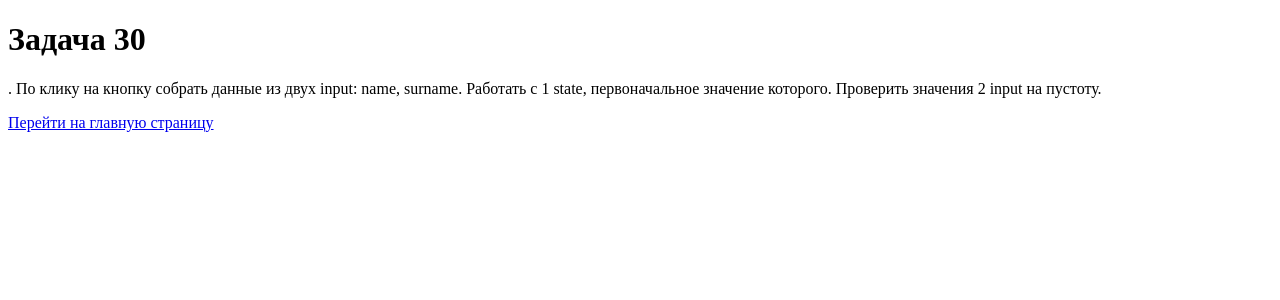
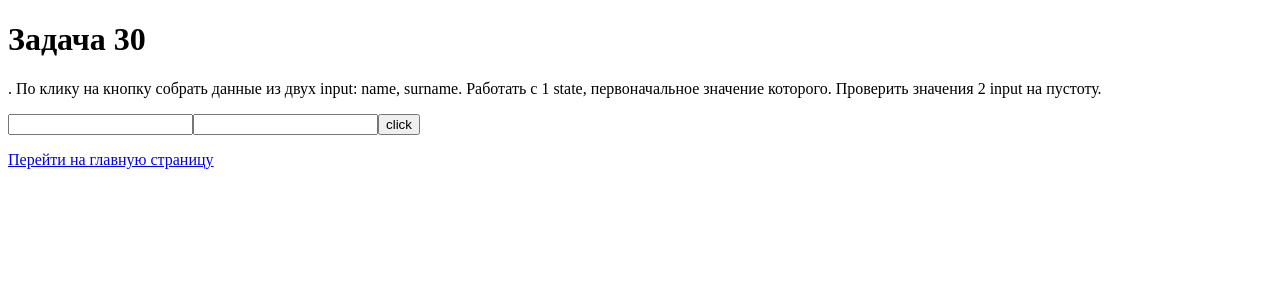
Before and after one commit to ArinaBogan/react-tasks, a React (Create React App) app in the folder react-tasks/: page /task30 in a window 1280 px wide. Shown: the top 300 px of the page. Built offline with nearby package versions, Linux system fonts and the light colour scheme.

Commit message:
added react_tasks

```diff
--- a/react-tasks/src/Page/Task30/Task30.js
+++ b/react-tasks/src/Page/Task30/Task30.js
@@ -2,8 +2,18 @@ import { Link } from 'react-router-dom';
 import { useState } from 'react';
 
 function Task30() {
-
-
+    const [inp, setInp] = useState({ name: '', surname: '' });
+    const getData = (e) => {
+        setInp({ ...inp, [e.target.name]: e.target.value })
+    }
+    const showData = () => {
+        try {
+            if (!inp.name || !inp.surname) throw new Error('введите значение');
+            console.log(inp);
+        } catch (error) {
+            console.log(error.message);
+        }
+    }
     return (
         <>
             <h1>Задача 30</h1>
@@ -12,7 +22,9 @@ function Task30() {
                 значения 2 input на пустоту.
             </p>
 
-
+            <input name='name' type="text" onChange={getData} />
+            <input name='surname' type="text" onChange={getData} />
+            <button onClick={showData}>click</button>
             <p><Link to='/'>Перейти на главную страницу</Link></p>
         </>);
 }
```
